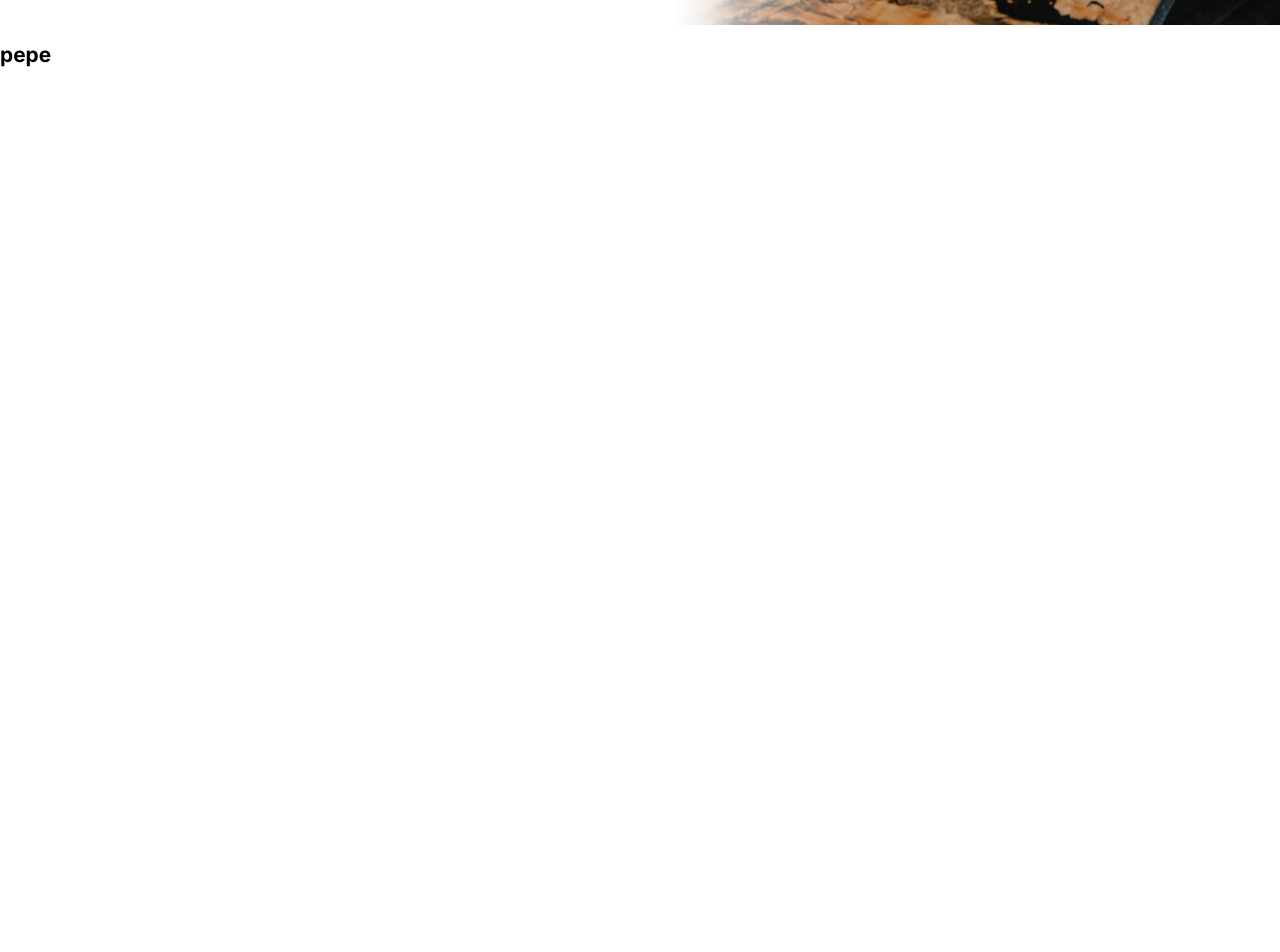
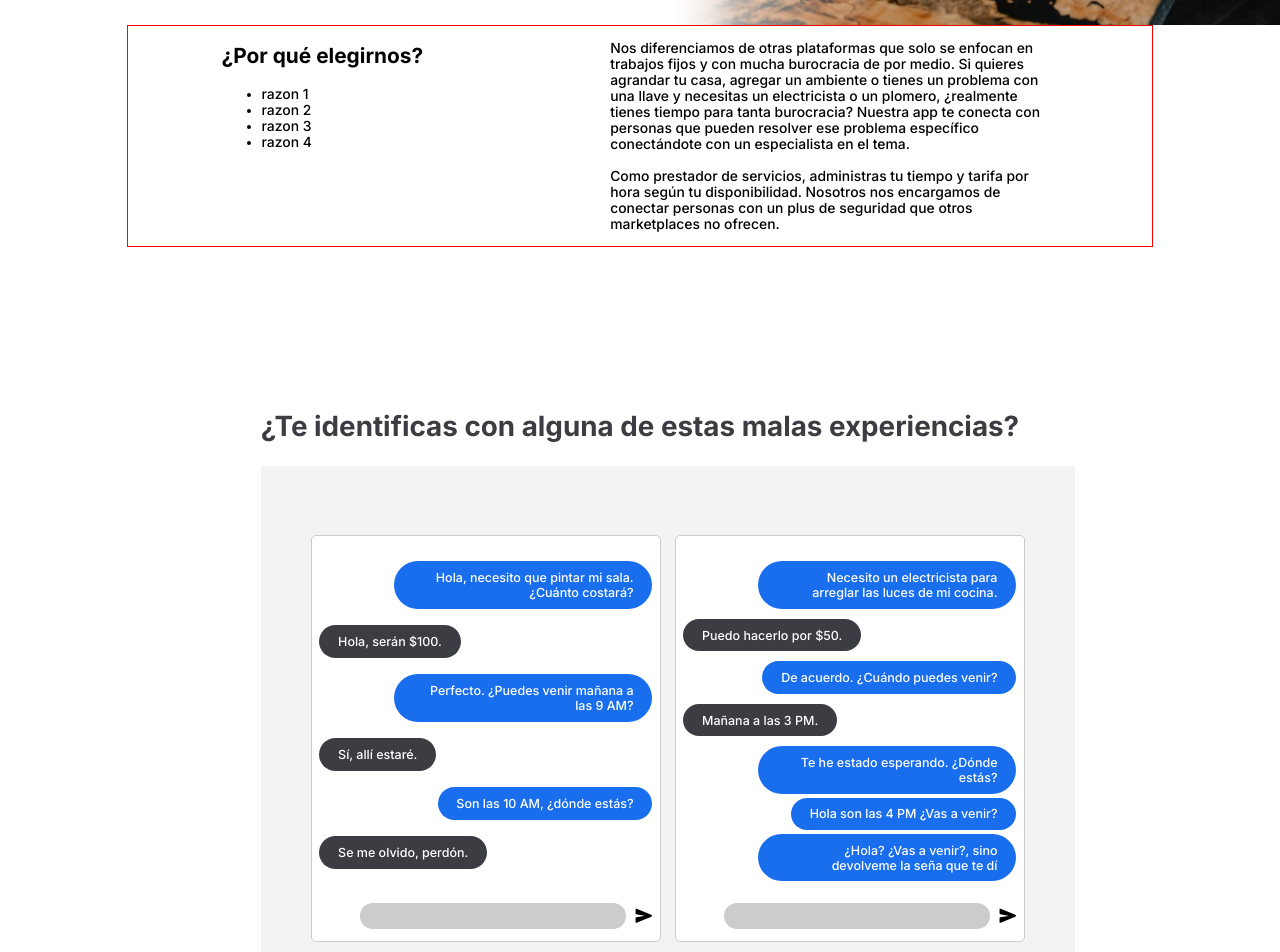
Before and after one commit to SebaPerez90/asdasd, a Next.js app: page / in a window 1280 px wide. Shown: the part 600-1552 px from the top of the page. Before the commit the page ends 1442 px from the top, so only its background shows below. Built offline with nearby package versions, Linux system fonts and the light colour scheme.

Commit message:
landing mock

```diff
--- a/src/app/page.tsx
+++ b/src/app/page.tsx
@@ -1,12 +1,11 @@
 import Landing from '@/components/Home/Landing/Landing';
+import Services from '@/components/Home/Services/Services';
 
 const Home = () => {
   return (
     <main>
       <Landing />
-      <section style={{ height: '100vh' }}>
-        <h1>pepe</h1>
-      </section>
+      <Services />
     </main>
   );
 };
--- a/src/components/Home/Landing/Landing.module.css
+++ b/src/components/Home/Landing/Landing.module.css
@@ -9,7 +9,6 @@
   padding: 4em 2em;
   padding-left: 3em;
   height: 32em;
-  /* box-sizing: content-box; */
 }
 
 .landing_text_container {
--- /dev/null
+++ b/src/components/Home/Services/Services.module.css
@@ -0,0 +1,87 @@
+.services_container {
+  display: flex;
+  flex-direction: column;
+  align-items: center;
+  gap: 10em;
+}
+
+.about_container {
+  display: flex;
+  justify-content: space-around;
+  border: 1px solid red;
+  width: clamp(350px, 80%, 1500px);
+}
+
+.about_parragraph {
+  width: 50ch;
+}
+
+.experiences_container {
+  display: grid;
+  grid-template-columns: repeat(auto-fit, 350px);
+  gap: 1em;
+  justify-content: center;
+  background-color: var(--box-light);
+  width: clamp(300px, 100%, 1500px);
+  padding: 5em 2em;
+}
+
+.experiences_title {
+  text-align: center;
+  font-size: 2em;
+  color: var(--color-primary-light);
+}
+
+.message_container {
+  border: 1px solid var(--border-light);
+  gap: 0.3em;
+  border-radius: 5px;
+  background-color: var(--bg-light);
+  display: flex;
+  flex-direction: column;
+  justify-content: space-between;
+  padding: 2em 0.6em 1em 0.6em;
+  font-size: 0.9em;
+}
+
+.user {
+  background: var(--blue-strong);
+  color: var(--color-primary-dark);
+  text-align: end;
+  align-self: flex-end;
+  padding: 0.7em 1.5em;
+  border-radius: 30px;
+  margin-left: 6em;
+}
+
+.employee {
+  background: var(--color-primary-light);
+  color: var(--color-primary-dark);
+  margin: 0.5em 0;
+  align-self: flex-start;
+  padding: 0.7em 1.5em;
+  margin-right: 6em;
+  border-radius: 30px;
+}
+
+.writing_bar {
+  position: relative;
+  display: flex;
+  justify-content: flex-end;
+  align-items: center;
+  width: 100%;
+  height: 1.5em;
+  font-size: 1.4em;
+  margin-top: 1em;
+
+  &::after {
+    content: '';
+    position: absolute;
+    width: 80%;
+    height: 100%;
+    right: 1.5em;
+    top: 0;
+    background-color: var(--border-light);
+    border-radius: 30px;
+  }
+}
--- /dev/null
+++ b/src/components/Home/Services/Services.tsx
@@ -0,0 +1,62 @@
+import styles from './Services.module.css';
+import chats from '@/utils/fake-chats-mock.json';
+import { IoSend } from 'react-icons/io5';
+
+const Services = () => {
+  return (
+    <section className={styles.services_container}>
+      <div className={styles.about_container}>
+        <div>
+          <h1>¿Por qué elegirnos?</h1>
+          <ul>
+            <li>razon 1</li>
+            <li>razon 2</li>
+            <li>razon 3</li>
+            <li>razon 4</li>
+          </ul>
+        </div>
+        <p className={styles.about_parragraph}>
+          Nos diferenciamos de otras plataformas que solo se enfocan en trabajos
+          fijos y con mucha burocracia de por medio. Si quieres agrandar tu
+          casa, agregar un ambiente o tienes un problema con una llave y
+          necesitas un electricista o un plomero, ¿realmente tienes tiempo para
+          tanta burocracia? Nuestra app te conecta con personas que pueden
+          resolver ese problema específico conectándote con un especialista en
+          el tema.
+          <br></br>
+          <br></br>
+          Como prestador de servicios, administras tu tiempo y tarifa por hora
+          según tu disponibilidad. Nosotros nos encargamos de conectar personas
+          con un plus de seguridad que otros marketplaces no ofrecen.
+        </p>
+      </div>
+      <div>
+        <h1 className={styles.experiences_title}>
+          ¿Te identificas con alguna de estas malas experiencias?
+        </h1>
+        <div className={styles.experiences_container}>
+          {chats.map((element, index) => (
+            <div
+              className={styles.message_container}
+              key={index}>
+              {element.messages.map((message, index) => (
+                <span
+                  className={
+                    message.sender === 'user' ? styles.user : styles.employee
+                  }
+                  key={index}>
+                  {message.message}
+                </span>
+              ))}
+              <div className={styles.writing_bar}>
+                <IoSend />
+              </div>
+            </div>
+          ))}
+        </div>
+      </div>
+    </section>
+  );
+};
+
+export default Services;
--- /dev/null
+++ b/src/utils/fake-chats-mock.json
@@ -0,0 +1,114 @@
+[
+  {
+    "messages": [
+      {
+        "sender": "user",
+        "message": "Hola, necesito que pintar mi sala. ¿Cuánto costará?"
+      },
+      {
+        "sender": "employee",
+        "message": "Hola, serán $100."
+      },
+      {
+        "sender": "user",
+        "message": "Perfecto. ¿Puedes venir mañana a las 9 AM?"
+      },
+      {
+        "sender": "employee",
+        "message": "Sí, allí estaré."
+      },
+      {
+        "sender": "user",
+        "message": "Son las 10 AM, ¿dónde estás?"
+      },
+      {
+        "sender": "employee",
+        "message": "Se me olvido, perdón."
+      }
+    ]
+  },
+  {
+    "messages": [
+      {
+        "sender": "user",
+        "message": "Necesito un electricista para arreglar las luces de mi cocina."
+      },
+      {
+        "sender": "employee",
+        "message": "Puedo hacerlo por $50."
+      },
+      {
+        "sender": "user",
+        "message": "De acuerdo. ¿Cuándo puedes venir?"
+      },
+      {
+        "sender": "employee",
+        "message": "Mañana a las 3 PM."
+      },
+      {
+        "sender": "user",
+        "message": "Te he estado esperando. ¿Dónde estás?"
+      },
+      {
+        "sender": "user",
+        "message": "Hola son las 4 PM ¿Vas a venir?"
+      },
+      {
+        "sender": "user",
+        "message": "¿Hola? ¿Vas a venir?, sino devolveme la seña que te dí"
+      }
+    ]
+  },
+  {
+    "messages": [
+      {
+        "sender": "user",
+        "message": "Hola, necesito arreglar mi techo. Vi que cobras $150."
+      },
+      {
+        "sender": "employee",
+        "message": "No, cobro $300."
+      },
+      {
+        "sender": "user",
+        "message": "Pero, la publicación dice $150."
+      },
+      {
+        "sender": "employee",
+        "message": "Cobro $300 y $75 de anticipo para ir a ver el problema que tenes."
+      },
+      {
+        "sender": "user",
+        "message": "No. Muchas gracias"
+      },
+      {
+        "sender": "user",
+        "message": "Deberías especificar bien tus tarifas."
+      }
+    ]
+  },
+  {
+    "messages": [
+      {
+        "sender": "user",
+        "message": "Hola, pagué por adelantado para que arregles mi baño, pero no has aparecido."
+      },
+      {
+        "sender": "employee",
+        "message": "Lo siento, tuve un problema. Iré mañana."
+      },
+      {
+        "sender": "user",
+        "message": "Dijiste eso la semana pasada. Devuélveme el dinero."
+      },
+      {
+        "sender": "employee",
+        "message": "No puedo ahora, estoy ocupado. Mañana voy"
+      },
+      {
+        "sender": "user",
+        "message": "Pasó una semana de que dijiste que ibas a venir, Quiero mi dinero"
+      }
+    ]
+  }
+]
```
